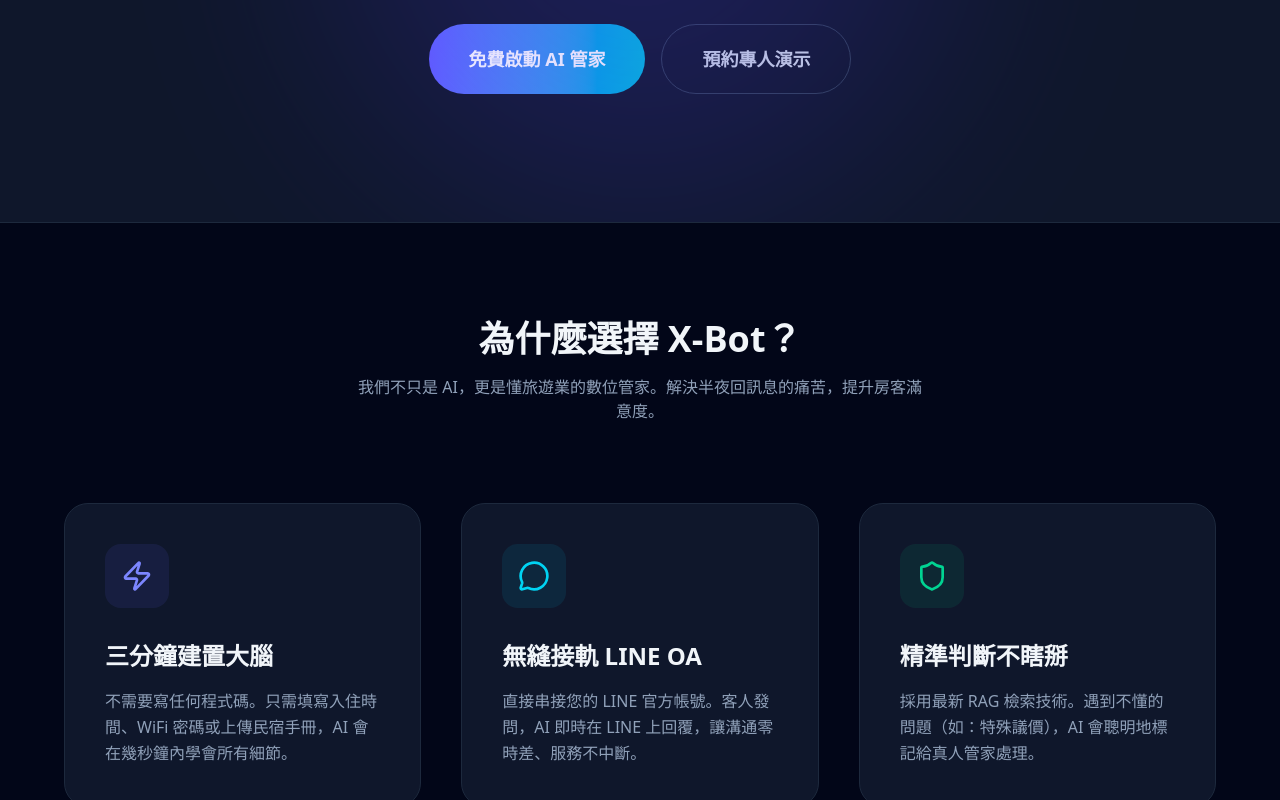
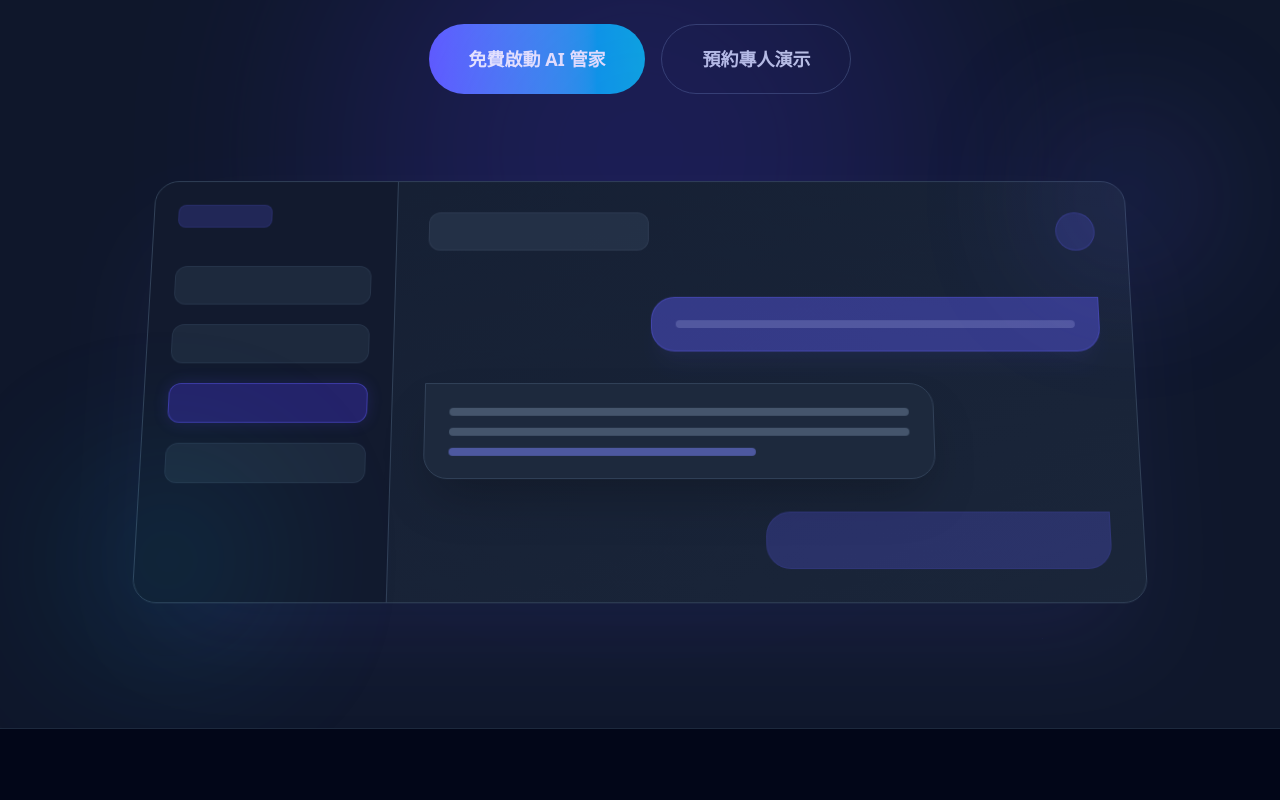
Before and after one commit to autoben66-alt/x-bot-pro, a Next.js app: page / in a window 1280 px wide. Shown: the part 515-1315 px from the top of the page. Built offline with nearby package versions, Linux system fonts and the light colour scheme.

Commit message:
頁面調整

```diff
--- a/src/app/page.tsx
+++ b/src/app/page.tsx
@@ -37,7 +37,9 @@
       <nav className="container mx-auto px-6 py-6 flex justify-between items-center relative z-20">
         <div className="flex items-center space-x-2">
           <Bot size={32} className="text-indigo-400" />
-          <span className="text-2xl font-black tracking-wider bg-clip-text text-transparent bg-gradient-to-r from-indigo-400 to-cyan-400">X-Bot</span>
+          <span className="text-2xl font-black tracking-wider bg-clip-text text-transparent bg-gradient-to-r from-indigo-400 to-cyan-400">
+            X-Bot
+          </span>
         </div>
         <div className="hidden md:flex space-x-8 font-medium text-slate-300">
           <a href="#features" className="hover:text-white transition">功能特色</a>
@@ -57,9 +59,58 @@
         <div className="inline-block mb-6 px-4 py-1.5 rounded-full border border-indigo-500/30 bg-indigo-500/10 text-indigo-300 text-sm font-semibold backdrop-blur-sm">🚀 X-Islands 旗下最新力作</div>
         <h1 className="text-5xl md:text-7xl font-black mb-6 leading-tight tracking-tight">讓 AI 成為您的 <br className="hidden md:block" /><span className="bg-clip-text text-transparent bg-gradient-to-r from-indigo-400 via-cyan-400 to-emerald-400">24H 金牌客服管家</span></h1>
         <p className="text-lg md:text-xl text-slate-400 mb-10 max-w-2xl leading-relaxed">專為民宿與地方業者打造的 LINE 智能回覆系統。<br />只需填寫資料，AI 就能代您回覆房客所有重複問題。</p>
-        <div className="flex flex-col sm:flex-row space-y-4 sm:space-y-0 sm:space-x-4">
+        <div className="flex flex-col sm:flex-row space-y-4 sm:space-y-0 sm:space-x-4 mb-20">
           <button onClick={() => onNavigate('dashboard')} className="bg-gradient-to-r from-indigo-500 to-cyan-500 text-white px-10 py-5 rounded-full font-bold text-lg hover:shadow-lg transition transform hover:-translate-y-1">免費啟動 AI 管家</button>
           <button className="px-10 py-5 rounded-full font-bold text-lg border border-slate-700 hover:bg-slate-800 transition text-slate-300">預約專人演示</button>
+        </div>
+
+        {/* 🌟 復原：模擬介面展示圖 (Showcase) 🌟 */}
+        <div className="relative w-full max-w-5xl mx-auto px-4 animate-in fade-in slide-in-from-bottom-10 duration-1000">
+           <div
+             className="w-full h-auto bg-slate-800 rounded-3xl border border-slate-700 shadow-[0_50px_100px_-20px_rgba(0,0,0,0.5)] overflow-hidden flex shadow-indigo-500/10"
+             style={{ transform: 'perspective(1200px) rotateX(8deg)' }}
+           >
+              {/* 側邊導覽模擬 */}
+              <div className="w-1/4 border-r border-slate-700 p-6 hidden md:block bg-slate-900/80">
+                <div className="h-6 w-24 bg-indigo-500/20 rounded-lg mb-10 border border-indigo-500/10"></div>
+                <div className="space-y-5">
+                  <div className="h-10 w-full bg-slate-800 rounded-xl border border-slate-700/50"></div>
+                  <div className="h-10 w-full bg-slate-800 rounded-xl border border-slate-700/50"></div>
+                  <div className="h-10 w-full bg-indigo-600/30 border border-indigo-500/40 rounded-xl shadow-[0_0_15px_rgba(79,70,229,0.2)]"></div>
+                  <div className="h-10 w-full bg-slate-800 rounded-xl border border-slate-700/50"></div>
+                </div>
+              </div>
+              {/* 內容區域模擬 */}
+              <div className="flex-1 p-8 flex flex-col bg-gradient-to-br from-slate-900/50 to-slate-900/20 min-h-[400px]">
+                <div className="flex justify-between items-center mb-12">
+                   <div className="h-10 w-56 bg-slate-700/50 rounded-xl border border-slate-600/30"></div>
+                   <div className="h-10 w-10 bg-indigo-500/20 rounded-full border border-indigo-500/20"></div>
+                </div>
+                <div className="flex-1 space-y-8">
+                  {/* 右側訊息 (房客) */}
+                  <div className="flex justify-end animate-pulse">
+                    <div className="h-14 w-2/3 bg-indigo-500/40 rounded-3xl rounded-tr-none border border-indigo-500/30 shadow-xl shadow-indigo-500/5 flex items-center px-6">
+                      <div className="h-2 w-full bg-indigo-200/20 rounded"></div>
+                    </div>
+                  </div>
+                  {/* 左側訊息 (AI 回覆) */}
+                  <div className="flex justify-start">
+                    <div className="h-24 w-3/4 bg-slate-800 rounded-3xl rounded-tl-none border border-slate-700 p-6 space-y-3 shadow-2xl">
+                       <div className="h-2 w-full bg-slate-600 rounded"></div>
+                       <div className="h-2 w-full bg-slate-600 rounded"></div>
+                       <div className="h-2 w-2/3 bg-indigo-400/50 rounded"></div>
+                    </div>
+                  </div>
+                  {/* 右側訊息 (房客續問) */}
+                  <div className="flex justify-end opacity-60">
+                    <div className="h-14 w-1/2 bg-indigo-500/40 rounded-3xl rounded-tr-none border border-indigo-500/20"></div>
+                  </div>
+                </div>
+              </div>
+           </div>
+           {/* 裝飾發光球 */}
+           <div className="absolute -top-10 -right-10 w-32 h-32 bg-indigo-500 rounded-full blur-[80px] opacity-30"></div>
+           <div className="absolute -bottom-10 -left-10 w-40 h-40 bg-cyan-500 rounded-full blur-[90px] opacity-20"></div>
         </div>
       </div>
 
@@ -114,7 +165,6 @@
           </div>
 
           <div className="grid grid-cols-1 md:grid-cols-3 gap-8">
-            {/* 方案 1 */}
             <div className="bg-slate-800 p-10 rounded-[2.5rem] border border-slate-700 flex flex-col h-full">
               <h3 className="text-xl font-bold mb-2">X-Lite 基礎體驗</h3>
               <div className="mb-6"><span className="text-4xl font-black">$0</span><span className="text-slate-400 ml-2">/ 月</span></div>
@@ -126,7 +176,6 @@
               <button onClick={() => onNavigate('dashboard')} className="w-full py-4 rounded-2xl border border-slate-600 font-bold hover:bg-slate-700 transition">開始免費體驗</button>
             </div>
 
-            {/* 方案 2 (Pro) */}
             <div className="bg-white p-10 rounded-[2.5rem] shadow-2xl shadow-indigo-500/10 flex flex-col h-full relative overflow-hidden transform scale-105 z-10 border-4 border-indigo-500">
               <div className="absolute top-0 right-0 bg-indigo-600 text-white px-6 py-2 rounded-bl-2xl font-black text-xs uppercase tracking-widest italic">最熱門</div>
               <h3 className="text-xl font-bold mb-2 text-slate-900">X-Pro 專業管家</h3>
@@ -140,7 +189,6 @@
               <button onClick={() => onNavigate('dashboard')} className="w-full py-4 rounded-2xl bg-indigo-600 text-white font-black text-lg shadow-xl shadow-indigo-200 hover:bg-indigo-700 transition">立即升級 Pro</button>
             </div>
 
-            {/* 方案 3 */}
             <div className="bg-slate-800 p-10 rounded-[2.5rem] border border-slate-700 flex flex-col h-full">
               <h3 className="text-xl font-bold mb-2">X-Biz 企業旗艦</h3>
               <div className="mb-6"><span className="text-4xl font-black">客製化</span></div>
@@ -155,7 +203,6 @@
         </div>
       </div>
 
-      {/* 底部資訊 */}
       <footer className="bg-slate-950 py-12 px-6 border-t border-slate-900 text-center">
         <div className="flex items-center justify-center space-x-2 mb-4 opacity-50">
           <Bot size={24} />
@@ -202,17 +249,13 @@
   const [chatHistory, setChatHistory] = useState([{ role: 'assistant', content: '嗨！我是 AI 小管家，請問有什麼我可以幫您的嗎？😊' }]);
   const [inputMessage, setInputMessage] = useState("");
 
-  // Firebase 初始化邏輯
   useEffect(() => {
     const initFirebase = async () => {
       let firebaseConfig: any = null;
-
-      // 1. 優先從環境變數讀取
       if (process.env.NEXT_PUBLIC_FIREBASE_CONFIG) {
         try { firebaseConfig = JSON.parse(process.env.NEXT_PUBLIC_FIREBASE_CONFIG); } catch (e) {}
       }
 
-      // 2. 如果環境變數不存在，使用您提供的真實設定作為預設值
       if (!firebaseConfig || !firebaseConfig.projectId) {
         firebaseConfig = {
           apiKey: "AIzaSyDoMtzJ3UD8x1XQZIwgBh9H6xi9OfOa8rg",
@@ -232,7 +275,6 @@
         setDb(firestore);
         setAuthInstance(authObj);
 
-        // 初始化 Analytics (僅在瀏覽器環境且支援時)
         if (typeof window !== "undefined") {
           isSupported().then((supported) => {
             if (supported) getAnalytics(app);
@@ -251,7 +293,6 @@
     initFirebase();
   }, []);
 
-  // 資料監聽
   useEffect(() => {
     if (!isAuthReady || !userId || !db) return;
     const appId = process.env.NEXT_PUBLIC_APP_ID || 'x-bot-pro-app';
@@ -330,7 +371,6 @@
 
   if (!isAuthReady) return <div className="min-h-screen bg-slate-900 flex items-center justify-center text-white font-bold animate-pulse">正在連線至雲端資料庫...</div>;
 
-  // 登入註冊頁面
   if (!userId) {
     return (
       <div className="min-h-screen bg-[#0f172a] flex items-center justify-center p-6 relative overflow-hidden">
@@ -356,7 +396,6 @@
     );
   }
 
-  // 後台主介面
   return (
     <div className="min-h-screen bg-slate-50 flex flex-col md:flex-row font-sans text-slate-800">
       <aside className="w-full md:w-64 bg-[#0f172a] text-white flex-shrink-0 flex flex-col z-20 shadow-2xl">
```
